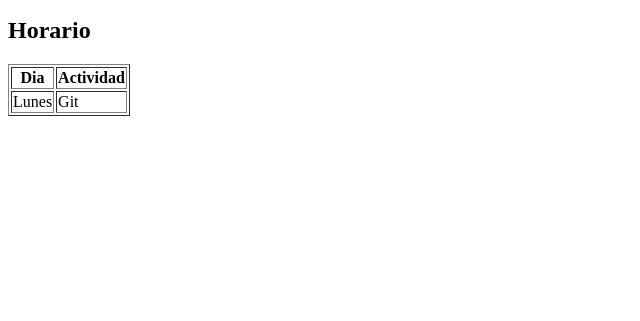
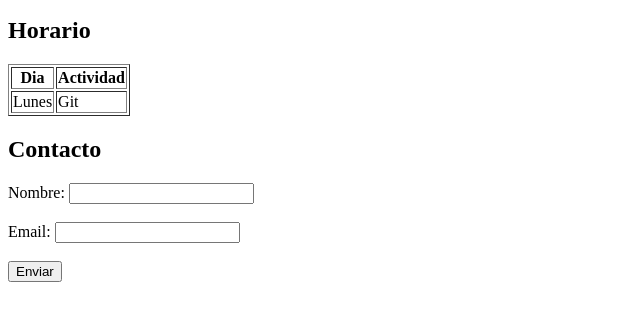
Before and after one commit to ManuelSolanas/mi-proyecto-web, a plain HTML site: page index.html in a window 1280 px wide. Shown: the part 101-422 px from the top of the page, without its empty margins (0-640 px from the left). Drawn offline with Linux system fonts and the light colour scheme.

Commit message:
Añadir formulario

```diff
--- a/index.html
+++ b/index.html
@@ -13,5 +13,11 @@
 <tr><th>Dia</th><th>Actividad</th></tr>
 <tr><td>Lunes</td><td>Git</td></tr>
 </table>
+<h2>Contacto</h2>
+<form>
+	<label>Nombre: <input type="text"></label><br><br>
+	<label>Email: <input type="email"></label><br><br>
+	<button type="submit">Enviar</button>
+</form>
 </body>
 </html>
```
